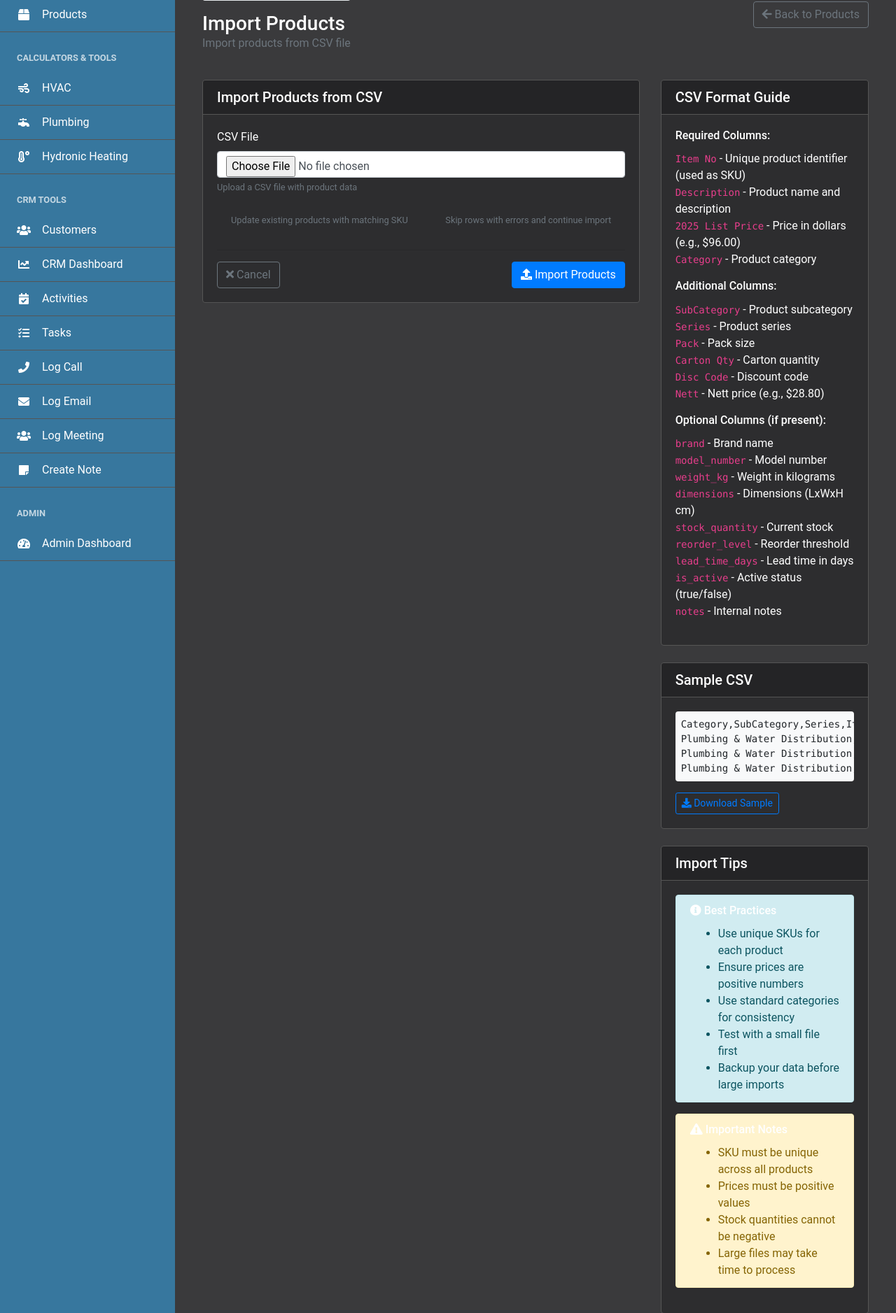
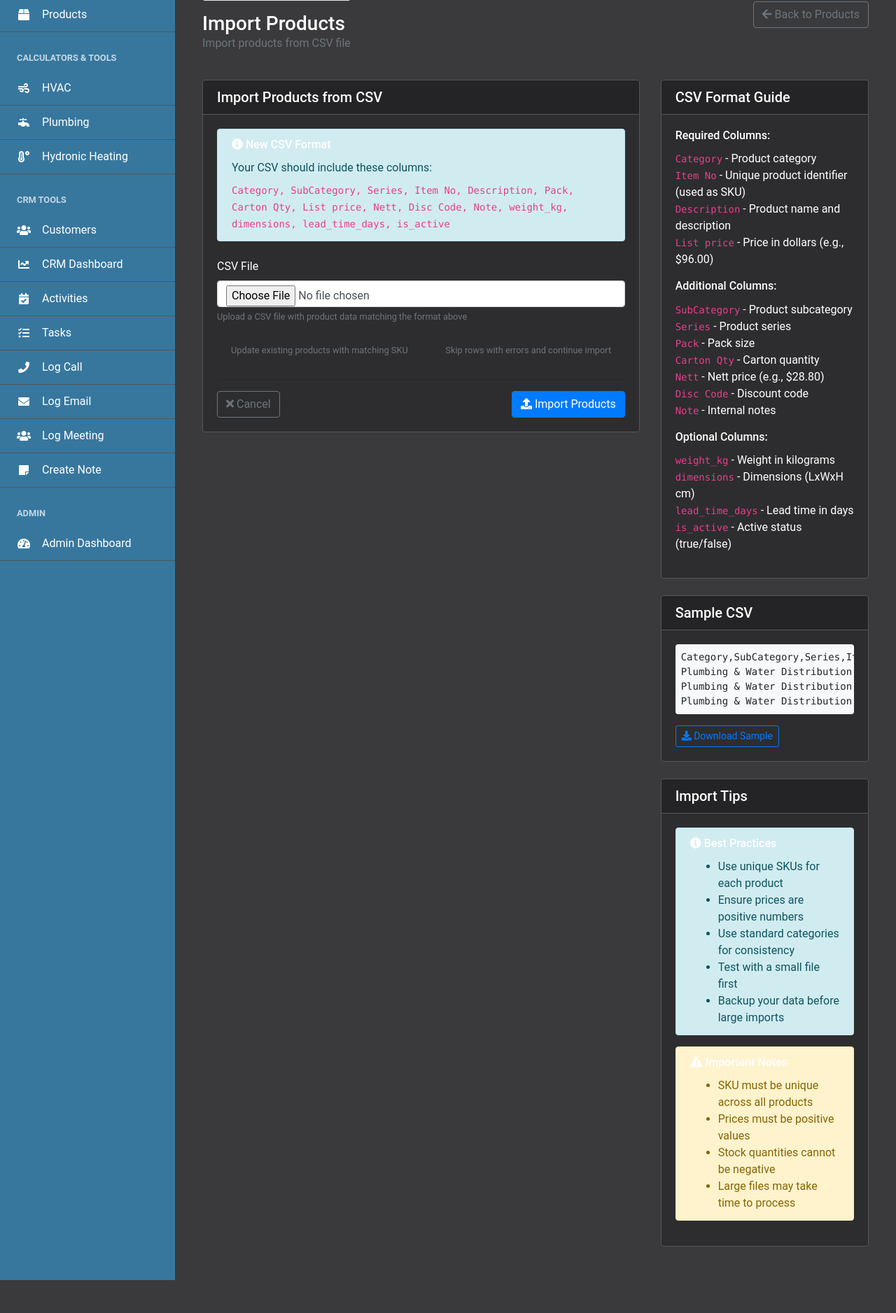
Before and after one commit to odayton/RBM-Tender-App, a Python web app: template app/templates/products/import.html in a window 1280 px wide. Shown: the part 167-2044 px from the top of the page at 70% size. After the commit the page ends 1997 px from the top, so only its background shows below. Run offline with Jinja, Linux system fonts and the light colour scheme; the template is opened without the code that fills it, so the values that code supplies are empty; some libraries are stand-ins or nearby versions.

Commit message:
Update product import template and fix backup script
- Updated import.html template to reflect new CSV header structure
- Changed '2025 List Price' to 'List price' in template
- Added new CSV format information box with correct column order
- Updated sample CSV to show all new columns with example data
- Fixed backup script to not require python-dotenv dependency
- Added manual .env file parsing for production compatibility

```diff
--- a/app/templates/products/import.html
+++ b/app/templates/products/import.html
@@ -34,6 +34,12 @@
                     <form method="POST" action="{{ url_for('products.import_products') }}" enctype="multipart/form-data">
                         {{ form.hidden_tag() }}
 
+                        <div class="alert alert-info mb-4">
+                            <h6><i class="fas fa-info-circle"></i> New CSV Format</h6>
+                            <p class="mb-2">Your CSV should include these columns:</p>
+                            <code>Category, SubCategory, Series, Item No, Description, Pack, Carton Qty, List price, Nett, Disc Code, Note, weight_kg, dimensions, lead_time_days, is_active</code>
+                        </div>
+
                         <div class="mb-4">
                             <label for="csv_file" class="form-label">CSV File</label>
                             <input type="file" class="form-control" id="csv_file" name="csv_file"
@@ -45,7 +51,7 @@
                                     {% endfor %}
                                 </div>
                             {% endif %}
-                            <small class="form-text text-muted">Upload a CSV file with product data</small>
+                            <small class="form-text text-muted">Upload a CSV file with product data matching the format above</small>
                         </div>
 
                         <div class="row">
@@ -90,10 +96,10 @@
                 <div class="card-body">
                     <h6>Required Columns:</h6>
                     <ul class="list-unstyled">
+                        <li><code>Category</code> - Product category</li>
                         <li><code>Item No</code> - Unique product identifier (used as SKU)</li>
                         <li><code>Description</code> - Product name and description</li>
-                        <li><code>2025 List Price</code> - Price in dollars (e.g., $96.00)</li>
-                        <li><code>Category</code> - Product category</li>
+                        <li><code>List price</code> - Price in dollars (e.g., $96.00)</li>
                     </ul>
 
                     <h6>Additional Columns:</h6>
@@ -102,21 +108,17 @@
                         <li><code>Series</code> - Product series</li>
                         <li><code>Pack</code> - Pack size</li>
                         <li><code>Carton Qty</code> - Carton quantity</li>
+                        <li><code>Nett</code> - Nett price (e.g., $28.80)</li>
                         <li><code>Disc Code</code> - Discount code</li>
-                        <li><code>Nett</code> - Nett price (e.g., $28.80)</li>
+                        <li><code>Note</code> - Internal notes</li>
                     </ul>
 
-                    <h6>Optional Columns (if present):</h6>
+                    <h6>Optional Columns:</h6>
                     <ul class="list-unstyled">
-                        <li><code>brand</code> - Brand name</li>
-                        <li><code>model_number</code> - Model number</li>
                         <li><code>weight_kg</code> - Weight in kilograms</li>
                         <li><code>dimensions</code> - Dimensions (LxWxH cm)</li>
-                        <li><code>stock_quantity</code> - Current stock</li>
-                        <li><code>reorder_level</code> - Reorder threshold</li>
                         <li><code>lead_time_days</code> - Lead time in days</li>
                         <li><code>is_active</code> - Active status (true/false)</li>
-                        <li><code>notes</code> - Internal notes</li>
                     </ul>
                 </div>
             </div>
@@ -127,10 +129,10 @@
                     <h5 class="card-title mb-0">Sample CSV</h5>
                 </div>
                 <div class="card-body">
-                    <pre class="bg-light p-2 rounded"><code>Category,SubCategory,Series,Item No,Description,Pack,Carton Qty,2025 List Price,Disc Code,Nett
-Plumbing & Water Distribution,Pressure Reducing Valves,2581.A,25810400,"Rinox Plus M G1/2"" (15mm) Pressure reducing valve",1,10,$96.00,P1,$28.80
-Plumbing & Water Distribution,Pressure Reducing Valves,2581.A,25810500,"Rinox Plus M G3/4"" (20mm) Pressure reducing valve",1,10,$96.00,P1,$28.80
-Plumbing & Water Distribution,Pressure Reducing Valves,2581.A,25810600,"Rinox Plus M G1"" (25mm) Pressure reducing valve",1,4,$240.00,P1,$72.00</code></pre>
+                    <pre class="bg-light p-2 rounded"><code>Category,SubCategory,Series,Item No,Description,Pack,Carton Qty,List price,Nett,Disc Code,Note,weight_kg,dimensions,lead_time_days,is_active
+Plumbing & Water Distribution,Pressure Reducing Valves,2581.A,25810400,"Rinox Plus M G1/2"" (15mm) Pressure reducing valve",1,10,$96.00,$28.80,P1,"Standard pressure reducing valve",1.5,"15x10x8cm",7,true
+Plumbing & Water Distribution,Pressure Reducing Valves,2581.A,25810500,"Rinox Plus M G3/4"" (20mm) Pressure reducing valve",1,10,$96.00,$28.80,P1,"Standard pressure reducing valve",2.0,"20x12x10cm",7,true
+Plumbing & Water Distribution,Pressure Reducing Valves,2581.A,25810600,"Rinox Plus M G1"" (25mm) Pressure reducing valve",1,4,$240.00,$72.00,P1,"Standard pressure reducing valve",2.5,"25x15x12cm",7,true</code></pre>
                     <a href="{{ url_for('products.export_products') }}" class="btn btn-sm btn-outline-primary">
                         <i class="fas fa-download"></i> Download Sample
                     </a>
```
Also changed, not shown: scripts/utils/create_backup.py (+21 -3 lines).
